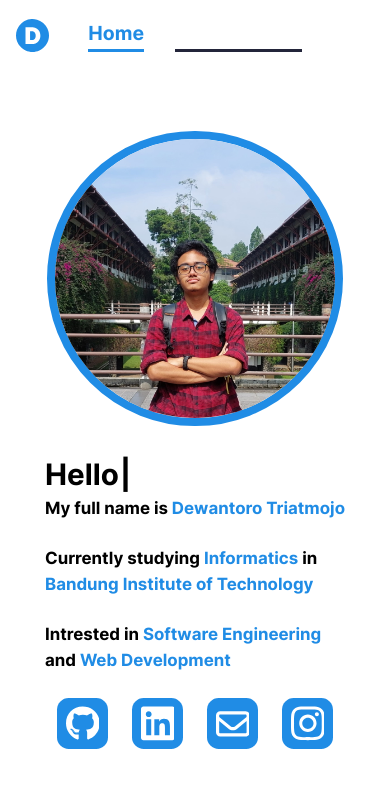
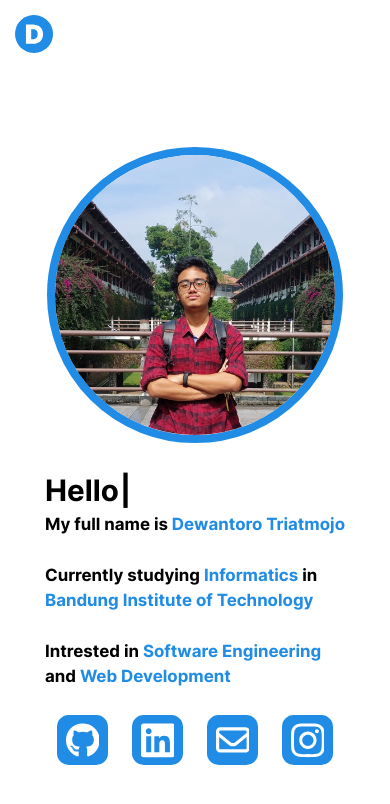
Before and after one commit to dewodt/dewodt-website, a Next.js app: page / in a window 390 px wide. Shown: the top 804 px of the page. Built offline with nearby package versions, Linux system fonts and the light colour scheme.

Commit message:
Added NavBar styling for devices with small width

```diff
--- a/components/item.tsx
+++ b/components/item.tsx
@@ -1,8 +1,8 @@
 import Link from "next/link";
 
 export default function Item({ url, page, onPage }: { url: string, page: string, onPage: string }) {
-	const onPageStyle = "list-none text-[#208ce5] sm:pb-[0.46vh] border-b-[0.46vh] divide-solid border-[#208ce5]";
-	const notOnPageStyle = "list-none text-[white] sm:pb-[0.46vh] border-b-[0.46vh] divide-solid border-[#23253a]";
+	const onPageStyle = "list-none text-[#208ce5] text-[2.3vh] sm:text-[2.78vh] sm:border-b-[0.46vh] sm:border-solid sm:border-[#208ce5]";
+	const notOnPageStyle = "list-none text-[white] text-[2.3vh] sm:text-[2.78vh]";
 
 	return (
 		<li className={page === onPage ? onPageStyle : notOnPageStyle}>
--- a/components/navbar.tsx
+++ b/components/navbar.tsx
@@ -1,19 +1,45 @@
+import { useState } from 'react';
 import Image from "next/image";
+import Link from "next/link";
 import Logo from "public/logo.svg";
 import Item from "components/item";
 
 export default function NavBar({ onPage }: { onPage: string }) {
+  const [expandNav, setExpandNav] = useState(false);
+
+  function handleClickNav() {
+    setExpandNav(!expandNav);
+  }
+
+  const expandNavStyle = "flex flex-col absolute top-[8.15vh] py-[1.825vh] px-[1.825vh] gap-y-[0.91vh] w-[100vw] bg-[#1F2133] sm:static sm:flex sm:flex-row sm:gap-x-[3.15vw] sm:bg-[#1A1C2B]";
+  const notExpandNavStyle = "hidden sm:static sm:flex sm:flex-row sm:gap-x-[3.15vw] sm:bg-[#1A1C2B]";
+
   return (
-    <div className="height-[8.15vh] flex flex-row items-start gap-x-[10vw] text-[2.3vh] sm:text-[2.78vh]">
-      <Image
-        src={Logo}
-        alt="dewodt's logo"
-        className="mt-[2.2vh] ml-[1.85vh] w-[4vh] sm:mt-[1.85vh] sm:w-[4.63vh]"
-      />
-      <ul className="mt-[2.31vh] flex flex-row gap-x-[8vw] sm:gap-x-[3.15vw]">
+    <nav className="min-h-[8.15vh] w-[100vw] sm:flex sm:items-center sm:gap-x-[10vw]">
+      <button className="w-[4.5vh] absolute top-[1.825vh] left-[1.825vh] sm:static sm:ml-[1.825vh]">
+        <Link href="/">
+            <Image
+              src={Logo}
+              alt="Dewo's Logo"
+            />
+        </Link>
+      </button>
+      <ul className={expandNav ? expandNavStyle : notExpandNavStyle}>
         <Item url="/" page="Home" onPage={onPage} />
         <Item url="/comingsoon" page="Coming Soon" onPage={onPage} />
       </ul>
-    </div>
+      { expandNav ? (
+          <button className="w-[3vh] absolute top-[1.6vh] right-[1.825vh] sm:hidden" onClick={handleClickNav}>
+            <svg className="fill-white" xmlns="http://www.w3.org/2000/svg" viewBox="0 0 320 512">
+              <path d="M310.6 150.6c12.5-12.5 12.5-32.8 0-45.3s-32.8-12.5-45.3 0L160 210.7 54.6 105.4c-12.5-12.5-32.8-12.5-45.3 0s-12.5 32.8 0 45.3L114.7 256 9.4 361.4c-12.5 12.5-12.5 32.8 0 45.3s32.8 12.5 45.3 0L160 301.3 265.4 406.6c12.5 12.5 32.8 12.5 45.3 0s12.5-32.8 0-45.3L205.3 256 310.6 150.6z"/>
+            </svg>
+          </button>
+          ) : (
+        <button className="w-[3.5vh] absolute top-[1.825vh] right-[1.825vh] sm:hidden" onClick={handleClickNav}>
+          <svg className="fill-white" xmlns="http://www.w3.org/2000/svg" viewBox="0 0 448 512">
+            <path d="M0 96C0 78.3 14.3 64 32 64H416c17.7 0 32 14.3 32 32s-14.3 32-32 32H32C14.3 128 0 113.7 0 96zM0 256c0-17.7 14.3-32 32-32H416c17.7 0 32 14.3 32 32s-14.3 32-32 32H32c-17.7 0-32-14.3-32-32zM448 416c0 17.7-14.3 32-32 32H32c-17.7 0-32-14.3-32-32s14.3-32 32-32H416c17.7 0 32 14.3 32 32z"/>
+          </svg>
+        </button>)}
+    </nav>
   );
 }
--- a/styles/globals.css
+++ b/styles/globals.css
@@ -24,7 +24,7 @@
   }
   body {
     color: white;
-    background: #23253a;
+    background: #1A1C2B;
   }
 }
 
```
